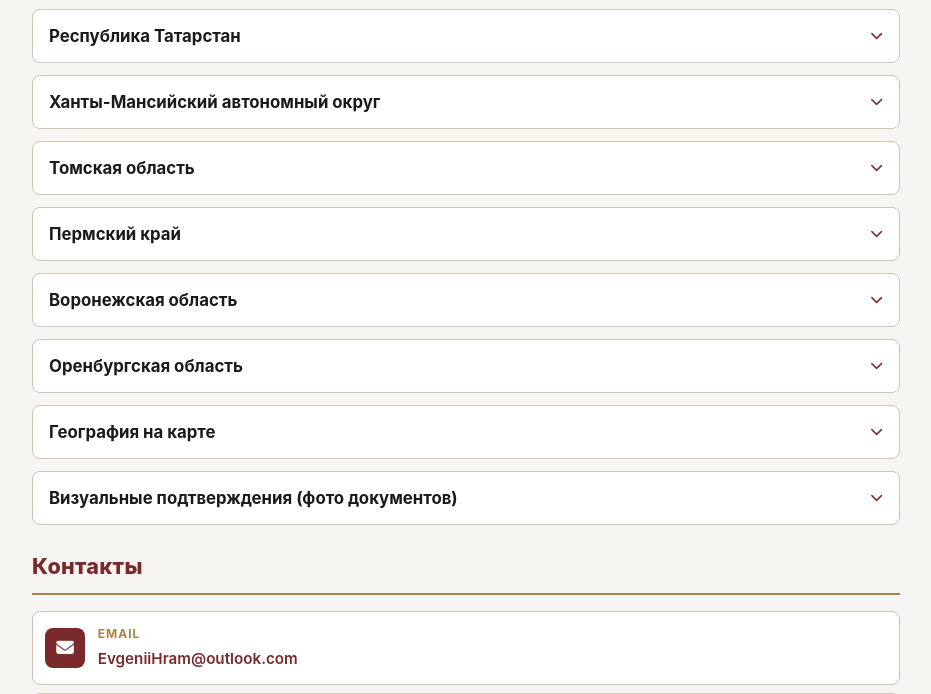
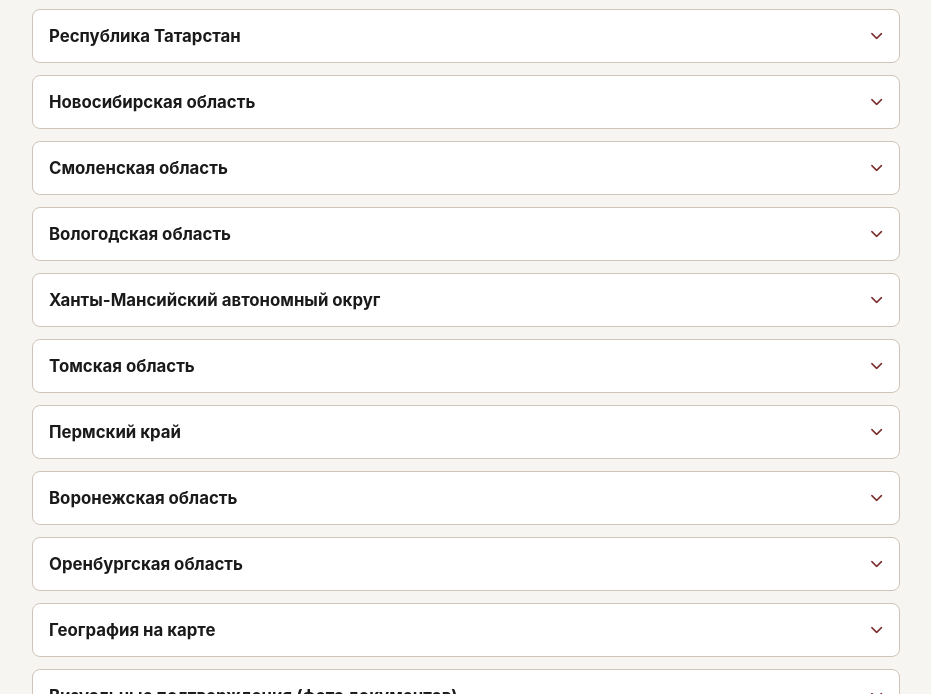
Before and after one commit to evgeniihram/evgeniihram.github.io, a plain HTML site: page index.html in a window 1280 px wide. Shown: the part 3902-4596 px from the top of the page, without its empty margins (174-1105 px from the left). Drawn offline with nearby package versions, Linux system fonts and the light colour scheme.

Commit message:
Add files via upload

```diff
--- a/index.html
+++ b/index.html
@@ -526,7 +526,54 @@ h2 { font-size: 1.2rem; }
 <div class="accordion-inner">
 <div class="minjust-item">
 <strong>Управление Минюста РФ по Республике Татарстан</strong>
+<div class="details">11.11.2026 № 16/03-7157/26<br>Ведомственный № религиозной группы 1618010104</div>
+<strong>Управление Минюста РФ по Республике Татарстан</strong>
 <div class="details">22.08.2024 № 16/03-4788<br>Ведомственный № религиозной группы 1618010085</div>
+</div>
+</div>
+</div>
+</div>
+
+<div class="accordion">
+<button class="accordion-header">
+Новосибирская область
+<span class="icon"><i class="fas fa-chevron-down"></i></span>
+</button>
+<div class="accordion-content">
+<div class="accordion-inner">
+<div class="minjust-item">
+<strong>Управление Минюста РФ по Новосибирской области</strong>
+<div class="details">12.11.2026 № 54/05-14997/26<br>Ведомственный № религиозной группы 5418010194</div>
+</div>
+</div>
+</div>
+</div>
+
+<div class="accordion">
+<button class="accordion-header">
+Смоленская область
+<span class="icon"><i class="fas fa-chevron-down"></i></span>
+</button>
+<div class="accordion-content">
+<div class="accordion-inner">
+<div class="minjust-item">
+<strong>Управление Минюста РФ по Смоленской области</strong>
+<div class="details">13.11.2026 № 67/05-4304/26<br>Ведомственный № религиозной группы 6718010046</div>
+</div>
+</div>
+</div>
+</div>
+
+<div class="accordion">
+<button class="accordion-header">
+Вологодская область
+<span class="icon"><i class="fas fa-chevron-down"></i></span>
+</button>
+<div class="accordion-content">
+<div class="accordion-inner">
+<div class="minjust-item">
+<strong>Управление Минюста РФ по Вологодской области</strong>
+<div class="details">06.11.2026 № 35/05-3962/26<br>Ведомственный № религиозной группы 3518010048</div>
 </div>
 </div>
 </div>
@@ -652,6 +699,14 @@ h2 { font-size: 1.2rem; }
 <span class="doc-meta">№ 76/03-3752/26 · группа 7618010041</span>
 </div>
 <img src="jarosl2026.jpg" alt="Подтверждение Минюста — Ярославская область, 2026" loading="lazy">
+</div>
+
+<div class="doc-item">
+<div class="doc-caption">
+<span class="year-badge">2026</span>Смоленская область
+<span class="doc-meta">№ 67/05-4304/26 · группа 6718010046</span>
+</div>
+<img src="smolensk2026.jpeg" alt="Подтверждение Минюста — Смоленская область, 2026" loading="lazy">
 </div>
 
 <div class="doc-year-section">Документы 2024 года</div>
@@ -899,7 +954,17 @@ const minjustData = [
 { office: 'Управление Минюста РФ по Иркутской области', details: '16 августа 2024 № 38/03-7566<br>Ведомственный № религиозной группы 3818010190' }
 ]},
 { name: 'Республика Татарстан', coords: [55.79, 49.11], entries: [
+{ office: 'Управление Минюста РФ по Республике Татарстан', details: '11.11.2026 № 16/03-7157/26<br>Ведомственный № религиозной группы 1618010104' },
 { office: 'Управление Минюста РФ по Республике Татарстан', details: '22.08.2024 № 16/03-4788<br>Ведомственный № религиозной группы 1618010085' }
+]},
+{ name: 'Новосибирская область', coords: [55.03, 82.92], entries: [
+{ office: 'Управление Минюста РФ по Новосибирской области', details: '12.11.2026 № 54/05-14997/26<br>Ведомственный № религиозной группы 5418010194' }
+]},
+{ name: 'Смоленская область', coords: [54.78, 32.05], entries: [
+{ office: 'Управление Минюста РФ по Смоленской области', details: '13.11.2026 № 67/05-4304/26<br>Ведомственный № религиозной группы 6718010046' }
+]},
+{ name: 'Вологодская область', coords: [59.22, 39.89], entries: [
+{ office: 'Управление Минюста РФ по Вологодской области', details: '06.11.2026 № 35/05-3962/26<br>Ведомственный № религиозной группы 3518010048' }
 ]},
 { name: 'Ханты-Мансийский АО', coords: [61.00, 69.02], entries: [
 { office: 'Управление Минюста РФ по Ханты-Мансийскому АО', details: '27.08.2024 № 86/03-3159<br>Ведомственный № религиозной группы 8618010071' }
```
